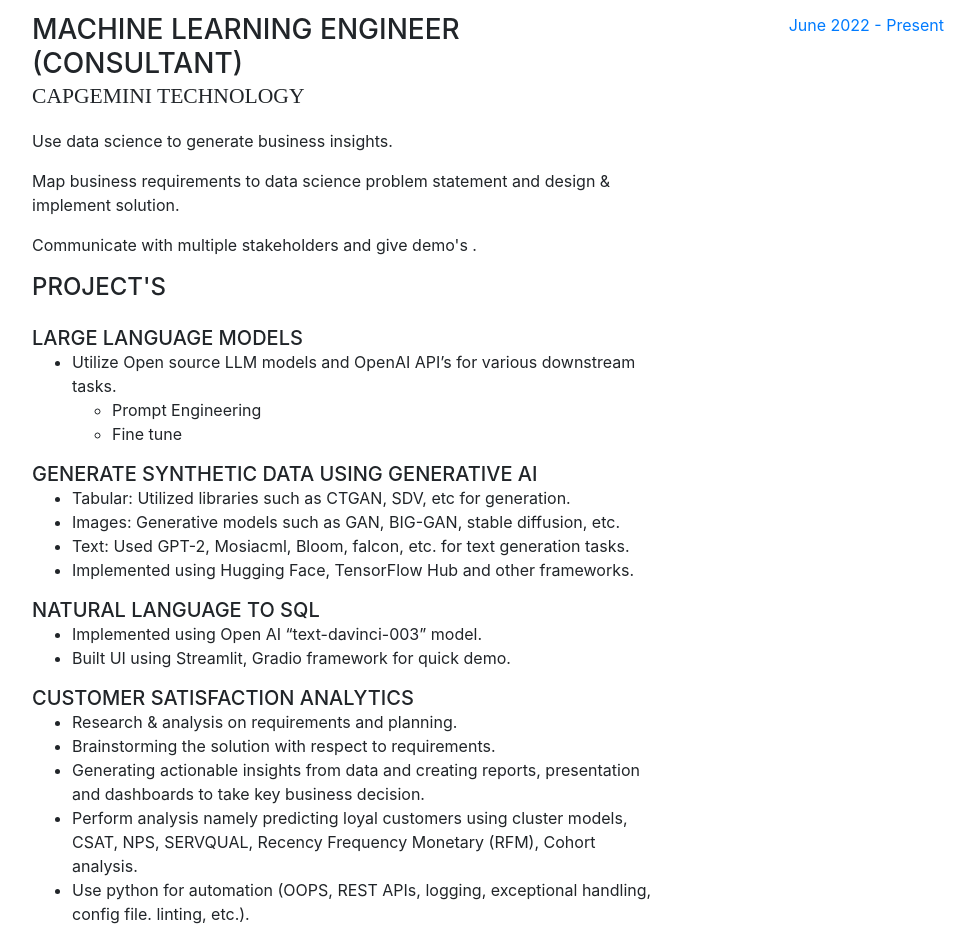
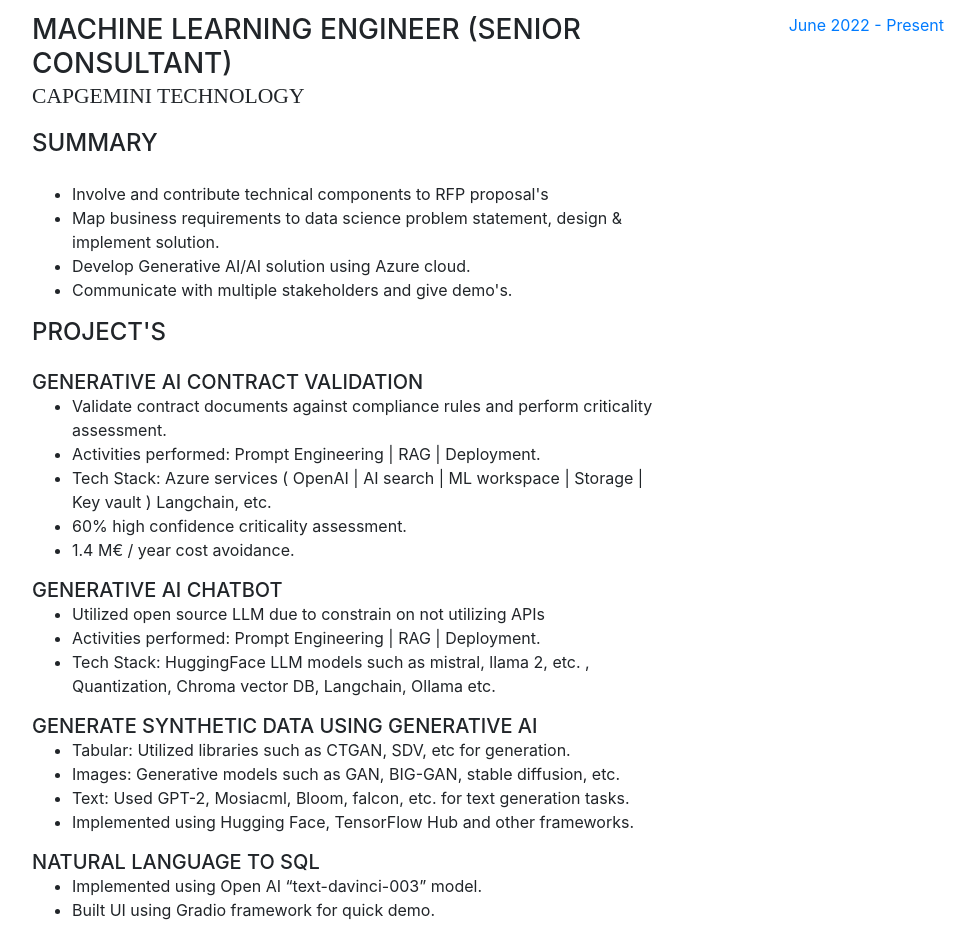
Before and after one commit to Akshaykumarcp/akshaykumarcp.github.io, a website with bundled scripts: page index.html in a window 1280 px wide. Shown: the part 990-1919 px from the top of the page, without its empty margins (288-1263 px from the left). Built offline with nearby package versions, Linux system fonts and the light colour scheme; a web font is replaced by a local one.

Commit message:
updated projects under capgemini

```diff
--- a/index.html
+++ b/index.html
@@ -130,20 +130,30 @@
 
           <div class="resume-item d-flex flex-column flex-md-row mb-5">
             <div class="resume-content mr-auto">
-              <h3 class="mb-0">Machine Learning Engineer (Consultant)</h3>
+              <h3 class="mb-0">Machine Learning Engineer (Senior Consultant)</h3>
               <div class="subheading mb-3">Capgemini Technology</div>
-              <p> Use data science to generate business insights. </p>
-              <p> Map business requirements to data science problem statement and design & implement solution. </p>
-              <p> Communicate with multiple stakeholders and give demo's .</p>
+              <h4 class="mb-0">Summary</h4><br/>
+              <ul>
+                <li>Involve and contribute technical components to RFP proposal's</li>
+                <li>Map business requirements to data science problem statement, design & implement solution.</li>
+                <li>Develop Generative AI/AI solution using Azure cloud.</li>
+                <li>Communicate with multiple stakeholders and give demo's. </li>
+              </ul>
               <h4 class="mb-0">Project's</h4><br/>
-              <h5 class="mb-0">Large Language Models</h5>
+              <h5 class="mb-0">Generative AI Contract Validation</h5>
                 <ul>
-                  <li>Utilize Open source LLM models and OpenAI API’s for various downstream tasks.
-                    <ul>
-                      <li>Prompt Engineering</li>
-                      <li>Fine tune</li>
-                    </ul>
-                    </li>
+                  <li> Validate contract documents against compliance rules and perform criticality assessment.</li>
+                  <li> Activities performed: Prompt Engineering | RAG | Deployment. </li>
+                  <li> Tech Stack: Azure services ( OpenAI | AI search | ML workspace | Storage | Key vault ) Langchain, etc. </li>
+                  <li> 60% high confidence criticality assessment.</li>
+                  <li> 1.4 M€ / year cost avoidance.</li>
+                </ul>
+              <h5 class="mb-0">Generative AI Chatbot</h5>
+                <ul>
+                  <li> Utilized open source LLM due to constrain on not utilizing APIs</li>
+                  <li> Activities performed: Prompt Engineering | RAG | Deployment. </li>
+                  <li> Tech Stack: HuggingFace LLM models such as mistral, llama 2, etc. , Quantization, Chroma vector DB, Langchain, Ollama etc. </li>
+
                 </ul>
               <h5 class="mb-0">Generate Synthetic Data using Generative AI</h5>
                 <ul>
@@ -155,7 +165,7 @@
               <h5 class="mb-0">Natural Language to SQL</h5>
                 <ul>
                   <li>Implemented using Open AI “text-davinci-003” model.</li>
-                  <li>Built UI using Streamlit, Gradio framework for quick demo.</li>
+                  <li>Built UI using Gradio framework for quick demo.</li>
                 </ul>
 
               <h5 class="mb-0">Customer Satisfaction Analytics</h5>
```
